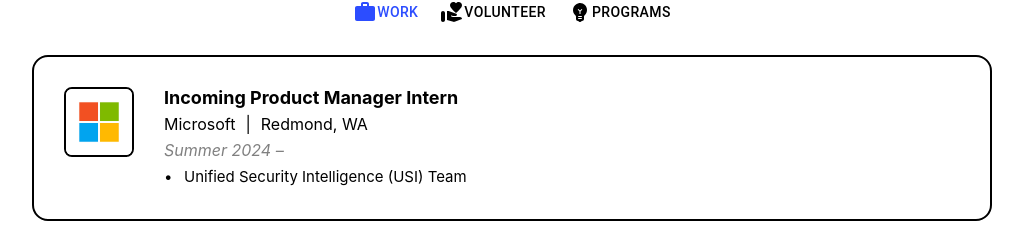
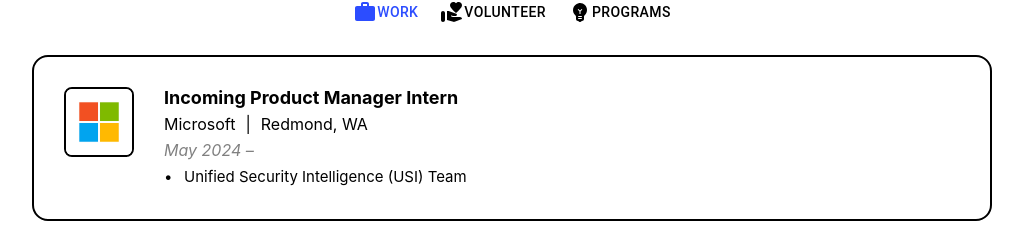
Before and after one commit to tarynwou/me, a Next.js app in the folder nextjs-blog/: page / in a window 1280 px wide. Shown: the part 1758-1988 px from the top of the page, without its empty margins (128-1151 px from the left). Built offline with nearby package versions, Linux system fonts and the light colour scheme.

Commit message:
changed microsoft start date

```diff
--- a/nextjs-blog/components/WorkExperience.tsx
+++ b/nextjs-blog/components/WorkExperience.tsx
@@ -12,7 +12,7 @@
 				experienceOrg="Microsoft"
 				experienceRole="Incoming Product Manager Intern"
 				experienceLocation="Redmond, WA"
-				experienceStartDate="Summer 2024"
+				experienceStartDate="May 2024"
 				experienceEndDate=""
 				experienceDescription={[
 					"Unified Security Intelligence (USI) Team",
```
